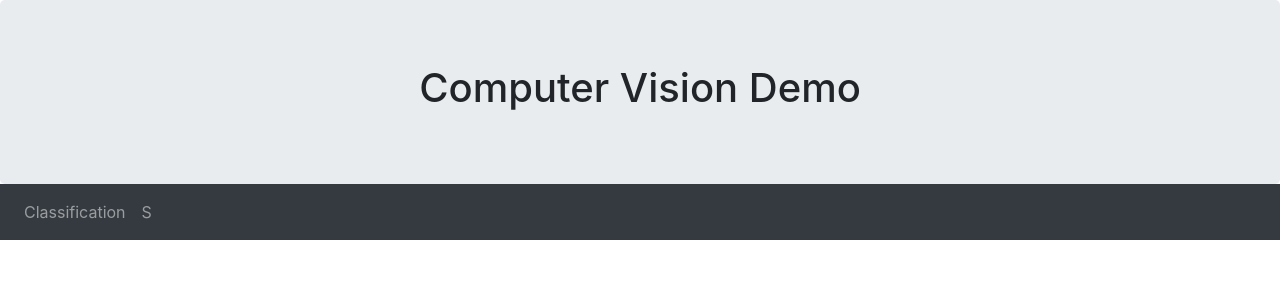
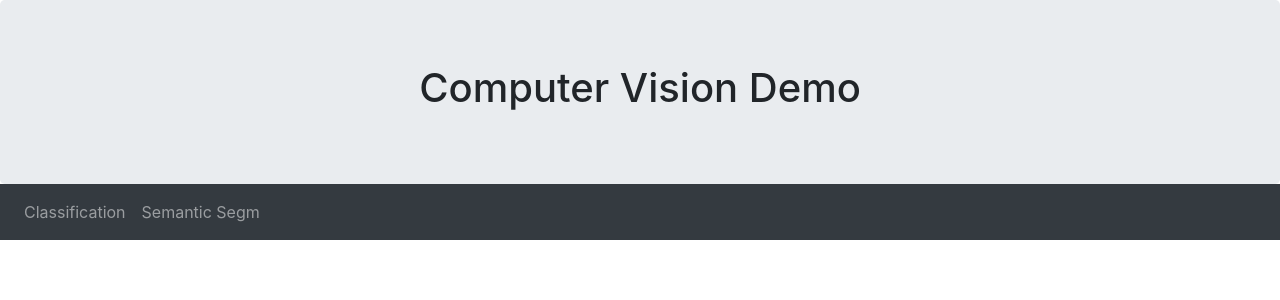
Before and after one commit to wetliwolf/CV-DeployWithDjango, a Python web app: template deployment/cv/templates/cv/base.html in a window 1280 px wide. Shown: the top 300 px of the page. Run offline with Jinja, Linux system fonts and the light colour scheme; the template is opened without the code that fills it, so the values that code supplies are empty; some libraries are stand-ins or nearby versions.

Commit message:
Update readme.adoc

```diff
--- a/deployment/cv/templates/cv/base.html
+++ b/deployment/cv/templates/cv/base.html
@@ -37,4 +37,4 @@
         <a class="nav-link" href="classification">Classification</a>
       </li>
       <li class="nav-item">
-        <a class="nav-link" href="semantic_segmentation">S
+        <a class="nav-link" href="semantic_segmentation">Semantic Segm
```
